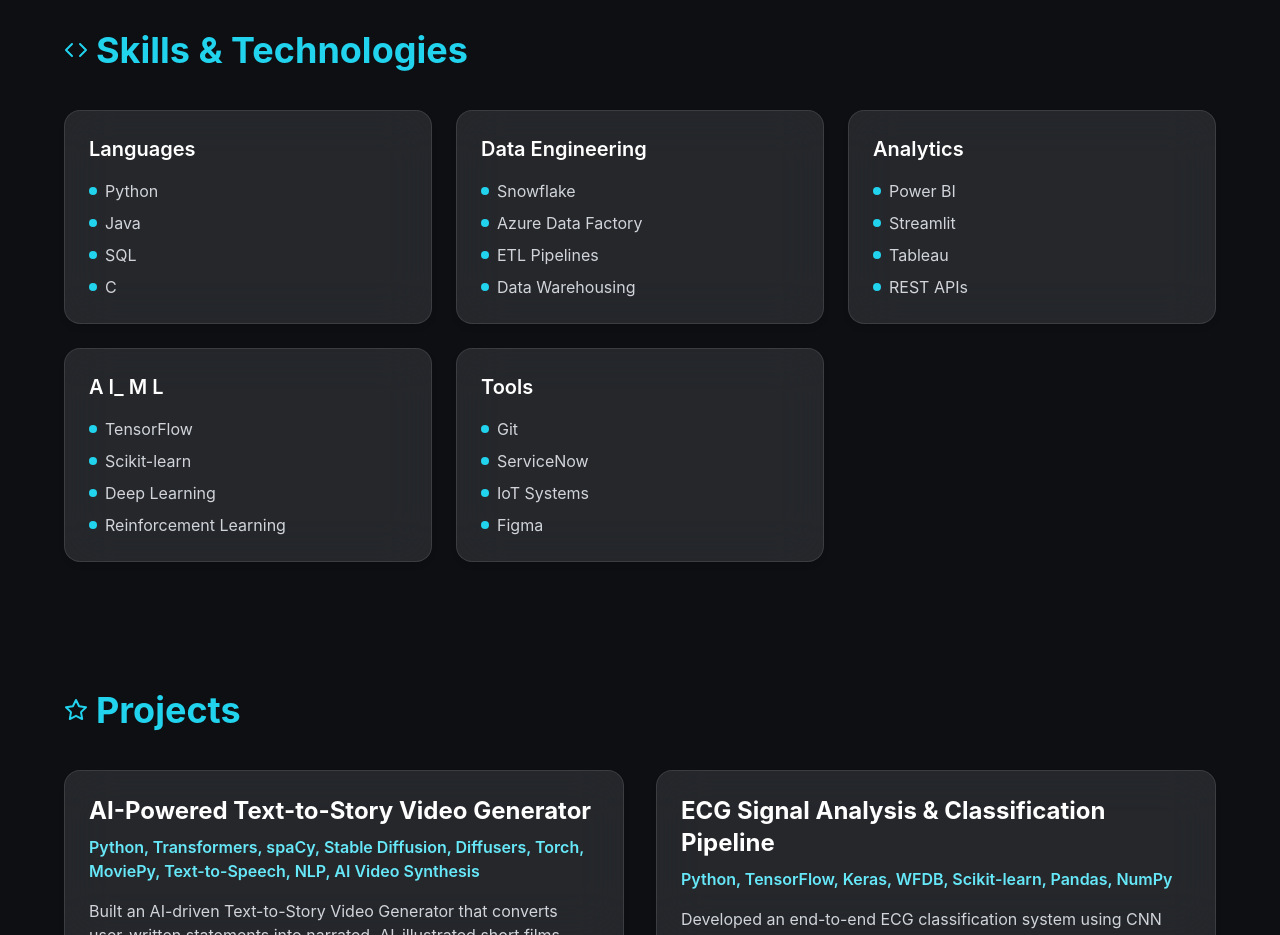
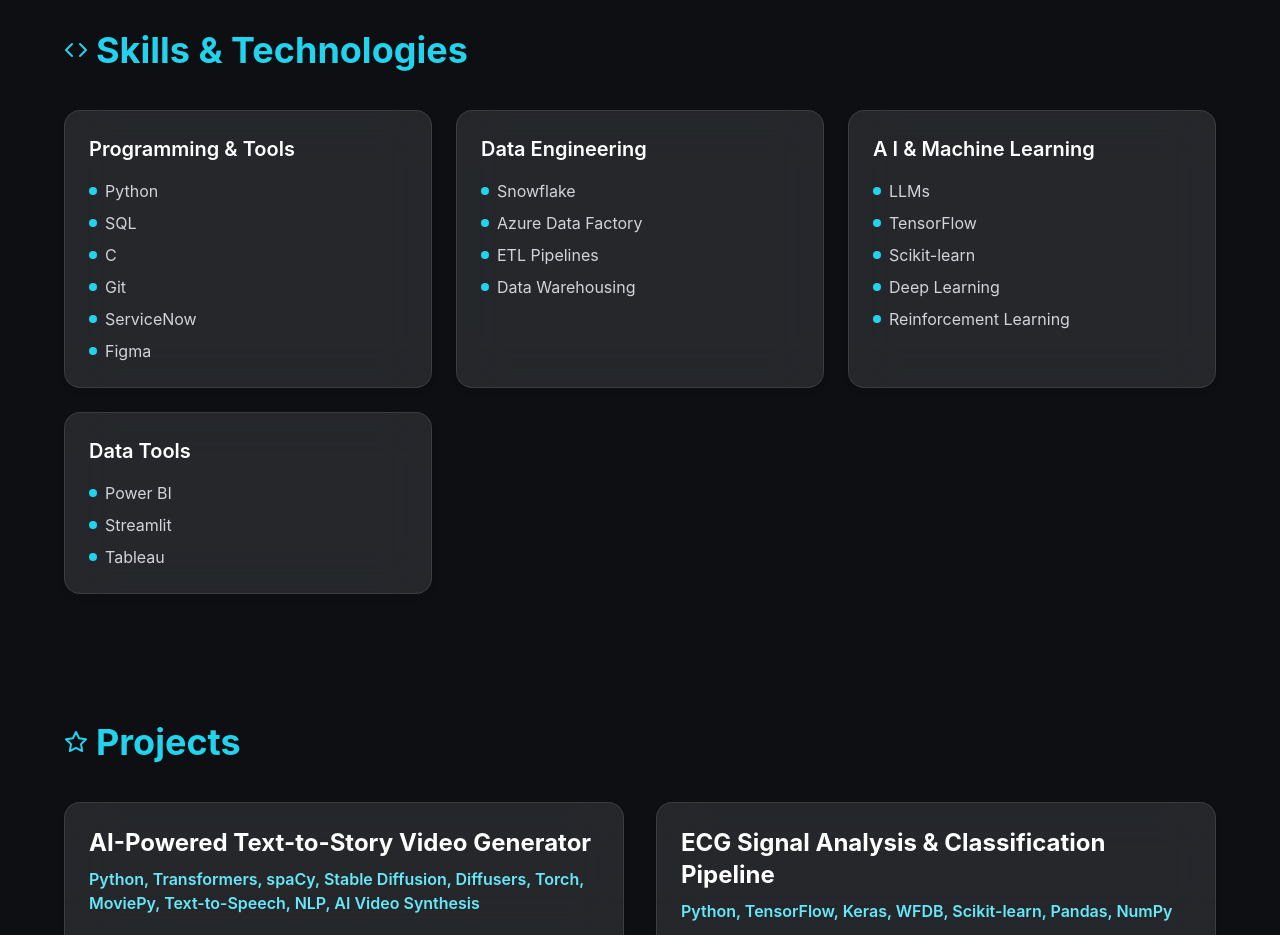
Before and after one commit to Rakshithbodakuntla/My_portfolio, a React (Vite) app: page / in a window 1280 px wide. Shown: the part 1360-2295 px from the top of the page. Built offline with nearby package versions, Linux system fonts and the light colour scheme.

Commit message:
Update App.jsx

```diff
--- a/src/App.jsx
+++ b/src/App.jsx
@@ -90,11 +90,10 @@ useEffect(() => {
 
   // ================= CONTENT ==================
   const skills = {
-    languages: ["Python", "Java", "SQL", "C"],
-    dataEngineering: ["Snowflake", "Azure Data Factory", "ETL Pipelines", "Data Warehousing"],
-    analytics: ["Power BI", "Streamlit", "Tableau", "REST APIs"],
-    AI_ML: ["TensorFlow", "Scikit-learn", "Deep Learning", "Reinforcement Learning"],
-    Tools: ["Git", "ServiceNow", "IoT Systems", "Figma"]
+    'Programming & Tools': ["Python", "SQL", "C", "Git","ServiceNow", "Figma" ],
+    'DataEngineering': ["Snowflake", "Azure Data Factory", "ETL Pipelines", "Data Warehousing"],
+    'AI & MachineLearning': ["LLMs", "TensorFlow", "Scikit-learn", "Deep Learning", "Reinforcement Learning"],
+    'DataTools':["Power BI", "Streamlit", "Tableau"],
   };
 
   const experience = [
```
